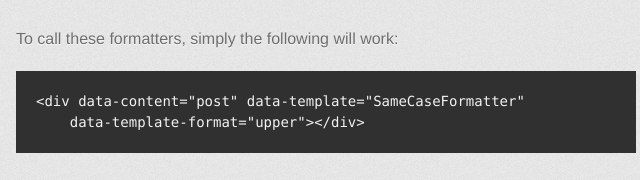
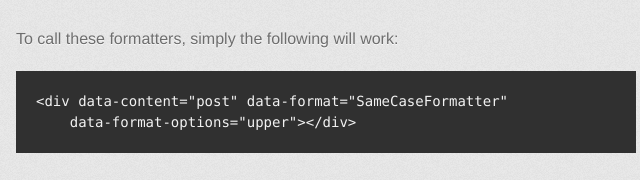
Before and after one commit to codepb/jquery-template, a plain HTML site: page index.html in a window 1280 px wide. Shown: the part 2876-3056 px from the top of the page, 314-954 px from the left. Drawn offline with Linux system fonts and the light colour scheme; a web font is replaced by a local one.

Commit message:
corrected example for data-format

```diff
--- a/index.html
+++ b/index.html
@@ -131,8 +131,8 @@
 
 <p>To call these formatters, simply the following will work:</p>
 
-<pre><code>&lt;div data-content="post" data-template="SameCaseFormatter"
-    data-template-format="upper"&gt;&lt;/div&gt;
+<pre><code>&lt;div data-content="post" data-format="SameCaseFormatter"
+    data-format-options="upper"&gt;&lt;/div&gt;
 </code></pre>
 
 <p>Formatters must be added before they are used else a template will not be able to access them. Formatters are used at the time of populating the data. You can also target any binding with the "data-format-target". The value of this is the binding to target so to target data-alt binding, set 'data-format-target="alt"'.</p>
```
